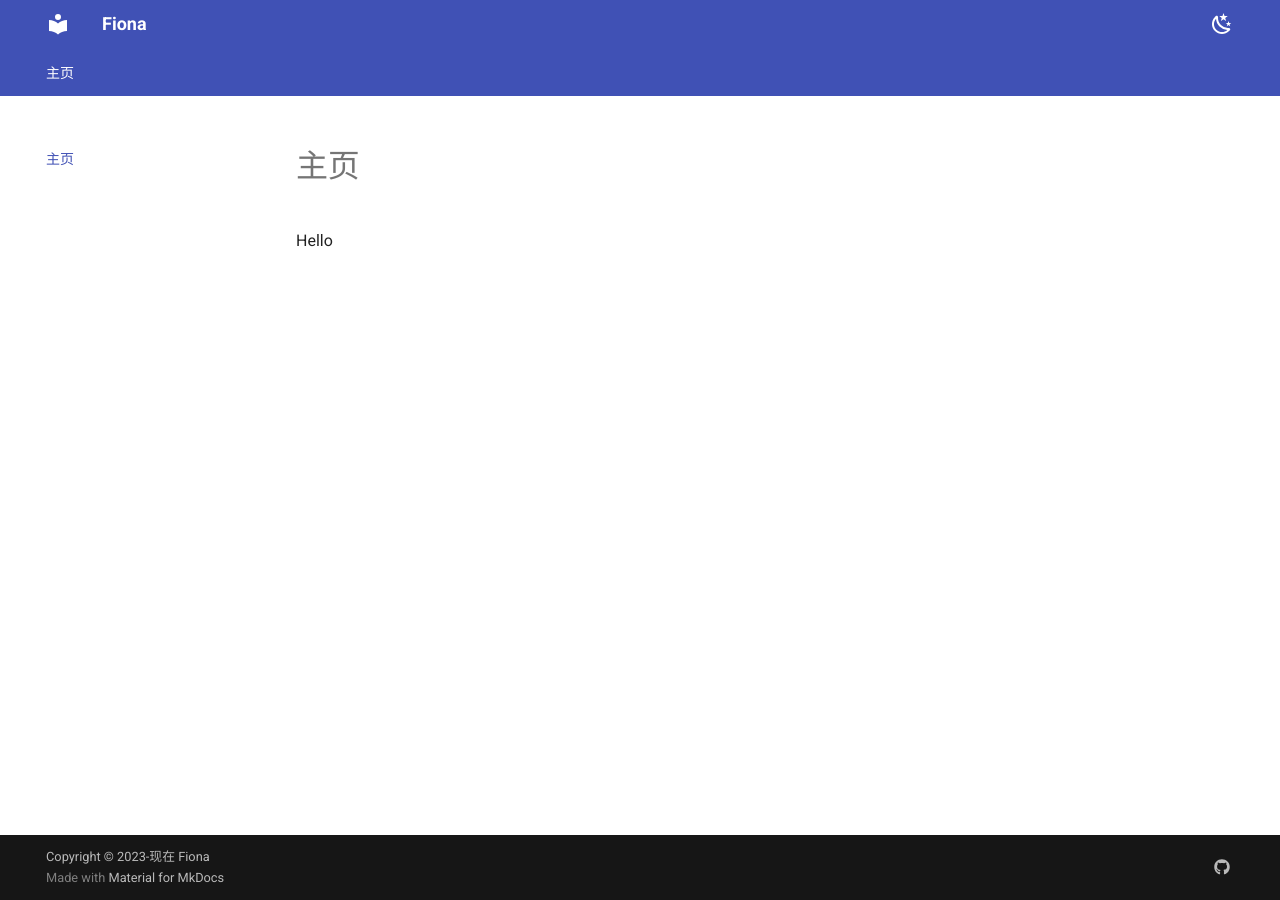
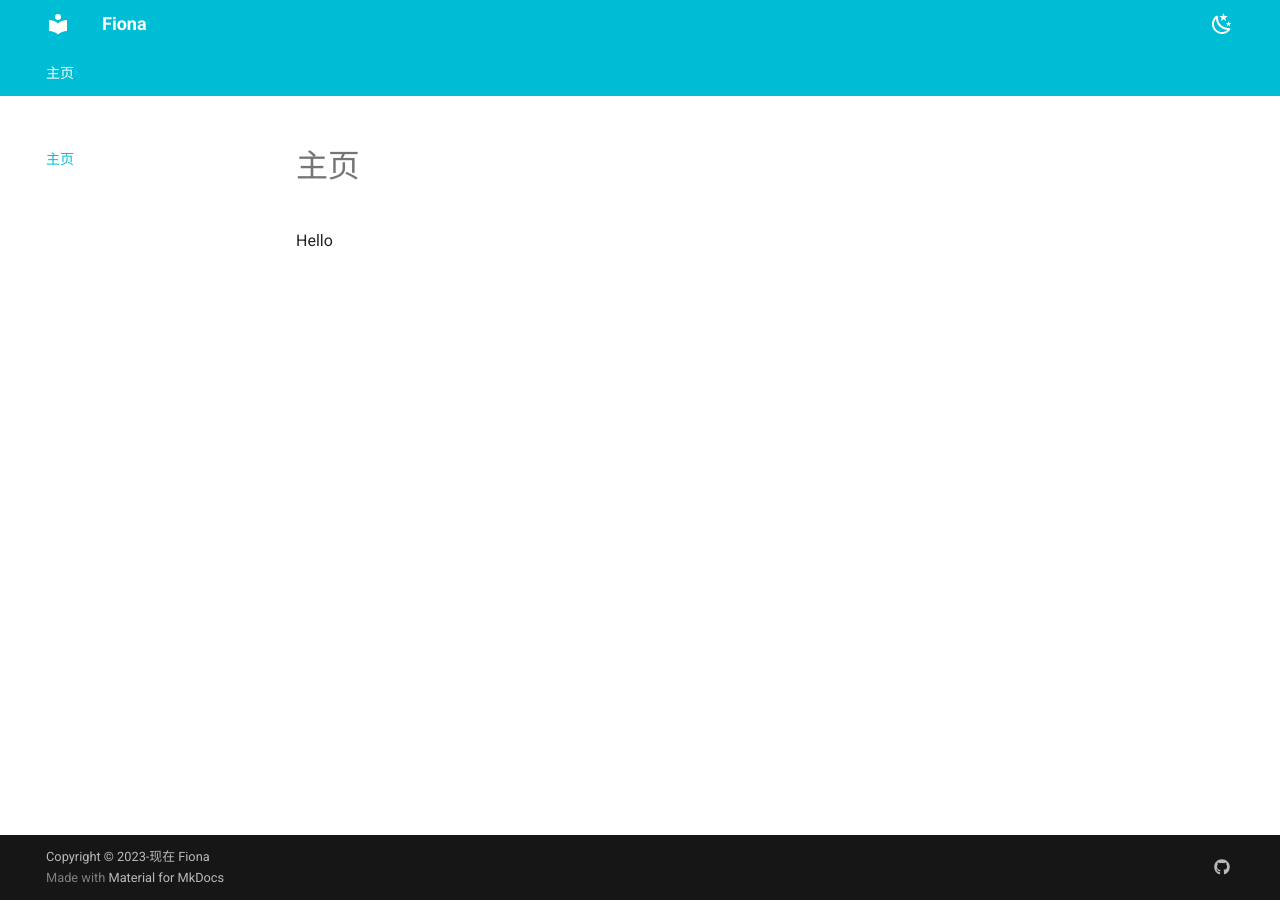
Before and after one commit to Fiona010203/Fiona, an MkDocs documentation site: the page built from docs/index.md, in a window 1280 px wide. Built offline with MkDocs 1.6.1 and Material for MkDocs 9.7.7, drawn with Linux system fonts in a browser that asks for light colours.

Commit message:
2023-10-30_22:28:23 update

```diff
--- a/mkdocs.yml
+++ b/mkdocs.yml
@@ -5,14 +5,14 @@ theme:
     logo: material/library
   palette:
     - scheme: default # 日间模式
-      primary: indigo # 上方的
-      accent: orange # 链接等可交互元件的高亮色
+      primary: cyan # 上方的
+      accent: yellow # 链接等可交互元件的高亮色
       toggle:
         icon: material/weather-night # 图标
         name: 切换至夜间模式 # 鼠标悬浮提示
     - scheme: slate # 夜间模式
-      primary: indigo
-      accent: orange
+      primary: cyan
+      accent: yellow
       toggle:
         icon: material/weather-sunny
         name: 切换至日间模式
```
